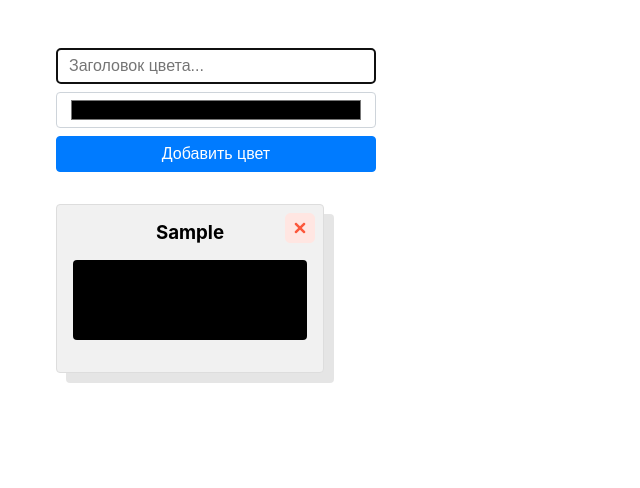
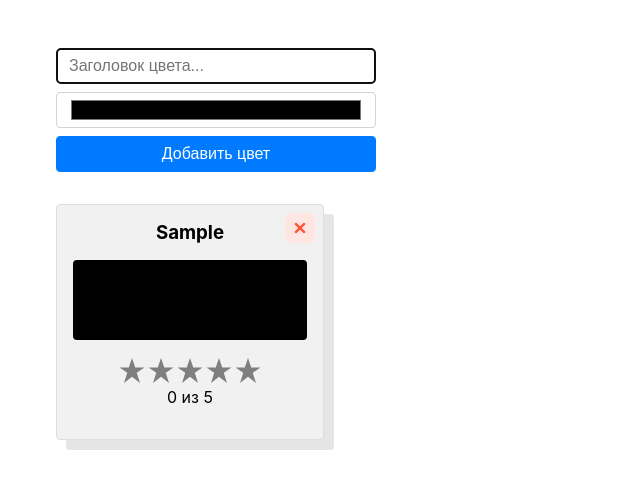
Before and after one commit to dimktsoy/color-organizer-simple, a React (Create React App) app: page / in a window 1280 px wide. Both pictures are taken after typing "Sample" into the empty fields and a click on the button "Добавить цвет". Shown: the top 488 px of the page, without its empty margins (0-640 px from the left). Built offline with nearby package versions, Linux system fonts and the light colour scheme.

Commit message:
Update component Color

```diff
--- a/src/components/Color/Color.js
+++ b/src/components/Color/Color.js
@@ -1,23 +1,45 @@
 import React from 'react';
 import PropTypes from 'prop-types';
 import iconRemove from './color-icon-remove.svg';
+import StarRating from './../StarRating/StarRating';
 import './Color.scss';
 
 class Color extends React.Component {
+  // UNSAFE_componentWillMount
   componentWillMount() {
-    console.log('componentWillMount');
+    const { id } = this.props;
+    console.log('componentWillMount color id', id);
     this.style = {
       backgroundColor: '#f1f1f1',
     };
   }
 
-  componentWillUpdate() {
-    console.log('componentWillUpdate');
+  shouldComponentUpdate(nextProps, nextState) {
+    const { rating, id } = this.props;
+    console.log('shouldComponentUpdate color id', id);
+    return rating !== nextProps.rating;
+  }
+
+  // UNSAFE_componentWillUpdate
+  componentWillUpdate(nextProps, nextState) {
+    const { id } = this.props;
+    console.log('componentWillUpdate color id', id);
     this.style = { backgroundColor: null };
   }
 
+  componentDidUpdate(prevProps, prevState) {
+    const { id } = this.props;
+    console.log('componentDidUpdate color id', id);
+  }
+
   render() {
-    const { color, title, onRemoveColor = (f) => f } = this.props;
+    const {
+      color,
+      title,
+      rating = 0,
+      onRate = (f) => f,
+      onRemoveColor = (f) => f,
+    } = this.props;
 
     return (
       <div className="color" style={this.style}>
@@ -26,6 +48,9 @@ class Color extends React.Component {
           className="color__preview"
           style={{ backgroundColor: color }}
         ></div>
+        <div className="color__rating">
+          <StarRating rating={rating} onRate={onRate} />
+        </div>
         <button className="color__button-remove" onClick={onRemoveColor}>
           <img src={iconRemove} alt="удалить" width="30" height="30" />
         </button>
@@ -37,6 +62,8 @@ class Color extends React.Component {
 Color.propTypes = {
   color: PropTypes.string.isRequired,
   title: PropTypes.string.isRequired,
+  rating: PropTypes.number,
+  onRate: PropTypes.func,
   onRemoveColor: PropTypes.func,
 };
 
--- a/src/components/Color/Color.scss
+++ b/src/components/Color/Color.scss
@@ -13,6 +13,8 @@
   &__preview {
     height: 5rem;
     border-radius: .25rem;
+    margin-bottom: 1rem;
+
   }
 
   &__button-remove {
```
